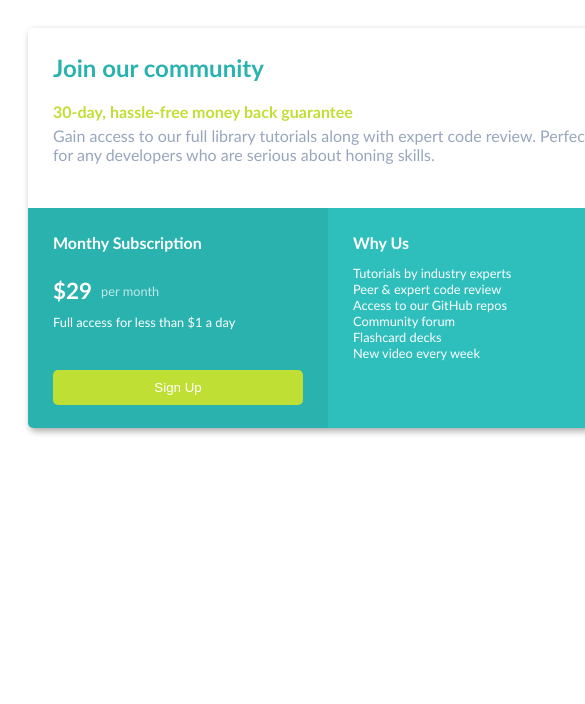
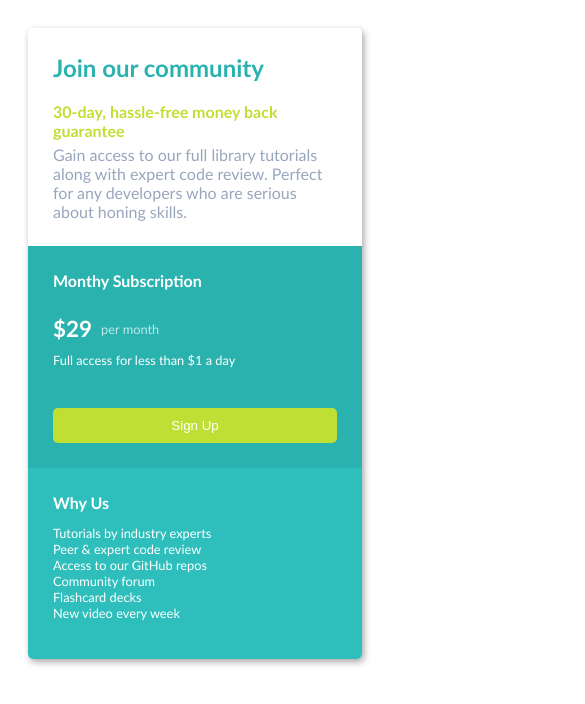
Before and after one commit to Bhan101/pricing-card-frontend-mentor-challenge, a plain HTML site: page index.html in a window 390 px wide. Shown: the top 704 px of the page, 585 px wide, since content can reach past the window. Drawn offline with Linux system fonts and the light colour scheme.

Commit message:
Update index.css

```diff
--- a/index.css
+++ b/index.css
@@ -105,3 +105,9 @@ ul {
     font-size: 0.8rem;
     opacity: 0.8rem;
 }
+@media (max-width: 650px) {
+  .bottom-left, .bottom-right, .container {
+    width: 100%;
+    height: auto;
+  }
+}
```
